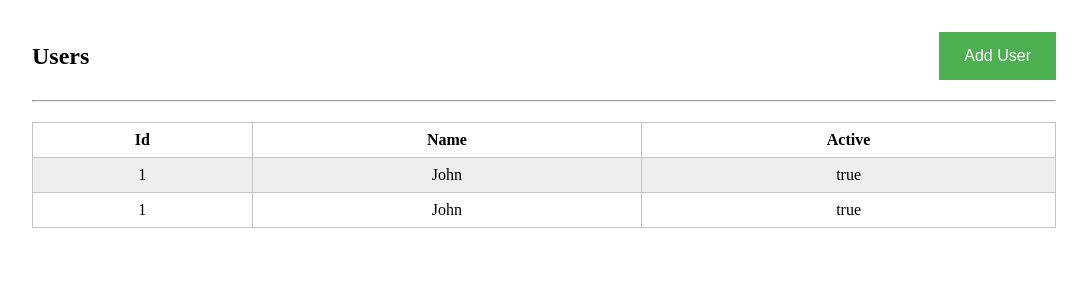
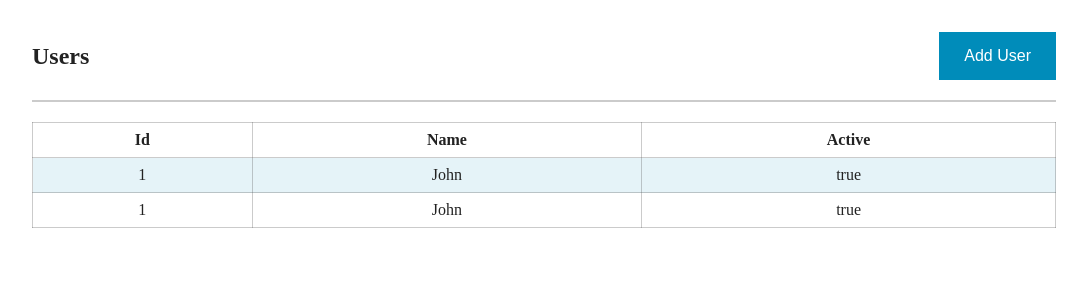
Before and after one commit to xmal0x/ang-test, an Angular app: page / in a window 1280 px wide. Shown: the top 300 px of the page, without its empty margins (96-1183 px from the left). Built offline with nearby package versions, Linux system fonts and the light colour scheme.

Commit message:
exclude table component

```diff
--- a/src/app/app.component.html
+++ b/src/app/app.component.html
@@ -1,28 +1,10 @@
 <main class="main">
   <div class="head">
     <h2>Users</h2>
-    <button>Add User</button>
+    <button [disabled]="!(isAddButtonEnabled$ | async)" >Add User</button>
   </div>
   <hr>
 
-  <table class="table">
+  <app-table [users]="(users$ | async) || []"></app-table>
 
-    <thead>
-
-    <tr>
-      <th scope="col">Id</th>
-      <th scope="col">Name</th>
-      <th scope="col">Active</th>
-    </tr>
-
-    </thead>
-
-    <tbody>
-    <tr *ngFor="let user of users$ | async">
-      <td>{{user.id}}</td>
-      <td>{{user.name}}</td>
-      <td>{{user.active}}</td>
-    </tr>
-    </tbody>
-  </table>
 </main>
--- a/src/app/app.component.scss
+++ b/src/app/app.component.scss
@@ -1,3 +1,5 @@
+@import "vars";
+
 .main {
   max-width: 1024px;
   margin: 0 auto;
@@ -7,13 +9,19 @@
   gap: 20px;
   flex-direction: column;
 
+  color: $text-dark;
+
+  hr {
+    border: 1px solid $border-dark;
+  }
+
   .head {
     display: flex;
     justify-content: space-between;
     align-items: center;
 
     button {
-      background-color: #4CAF50;
+      background-color: $base-color;
       border: none;
       color: white;
       padding: 15px 25px;
@@ -26,25 +34,11 @@
       &:hover {
         opacity: 0.9;
       }
+
+      &:disabled {
+        cursor: not-allowed;
+        opacity: 0.7;
+      }
     }
   }
-
-  td, th {
-    border: 1px solid #c5c5c5;
-    padding: 0.5rem;
-    text-align: center;
-  }
-
-  table {
-    border-collapse: collapse;
-    width: 100%;
-  }
-
-  tbody tr:nth-child(odd) {
-    background: #eee;
-  }
-
-  caption {
-    font-size: 0.8rem;
-  }
 }
--- a/src/app/app.component.ts
+++ b/src/app/app.component.ts
@@ -16,7 +16,7 @@ export class AppComponent {
 
   isAddButtonEnabled$ = this.users$.pipe(
     map(users =>
-      users.every(u =>
-        u.active) && users.length < this.usersLimit)
+      users.every(u => u.active)
+      && users.length < this.usersLimit)
   )
 }
--- a/src/app/app.module.ts
+++ b/src/app/app.module.ts
@@ -2,10 +2,12 @@ import { NgModule } from '@angular/core';
 import { BrowserModule } from '@angular/platform-browser';
 
 import { AppComponent } from './app.component';
+import {TableComponent} from "./table/table.component";
 
 @NgModule({
   declarations: [
-    AppComponent
+    AppComponent,
+    TableComponent
   ],
   imports: [
     BrowserModule
--- /dev/null
+++ b/src/app/table/table.component.html
@@ -0,0 +1,20 @@
+<table class="table">
+
+  <thead>
+
+  <tr>
+    <th scope="col">Id</th>
+    <th scope="col">Name</th>
+    <th scope="col">Active</th>
+  </tr>
+
+  </thead>
+
+  <tbody>
+  <tr *ngFor="let user of users">
+    <td>{{user.id}}</td>
+    <td>{{user.name}}</td>
+    <td>{{user.active}}</td>
+  </tr>
+  </tbody>
+</table>
--- /dev/null
+++ b/src/app/table/table.component.scss
@@ -0,0 +1,20 @@
+@import "../vars";
+
+td, th {
+  border: 1px solid $border-dark;
+  padding: 0.5rem;
+  text-align: center;
+}
+
+table {
+  border-collapse: collapse;
+  width: 100%;
+}
+
+tbody tr:nth-child(odd) {
+  background: rgba($base-color, 0.1);
+}
+
+caption {
+  font-size: 0.8rem;
+}
--- /dev/null
+++ b/src/app/table/table.component.ts
@@ -0,0 +1,12 @@
+import {Component, Input} from "@angular/core";
+
+@Component({
+  templateUrl: 'table.component.html',
+  styleUrls: ['table.component.scss'],
+  selector: 'app-table'
+})
+export class TableComponent {
+  @Input()
+  users: {id: string, name: string, active: boolean}[] = []
+
+}
--- /dev/null
+++ b/src/app/vars.scss
@@ -0,0 +1,3 @@
+$base-color: #008CBA;
+$border-dark: rgba(#555, 0.3);
+$text-dark: #222;
--- a/src/styles.scss
+++ b/src/styles.scss
@@ -1,5 +1,3 @@
-/* You can add global styles to this file, and also import other style files */
-
 * {
   padding: 0;
   margin: 0;
```
